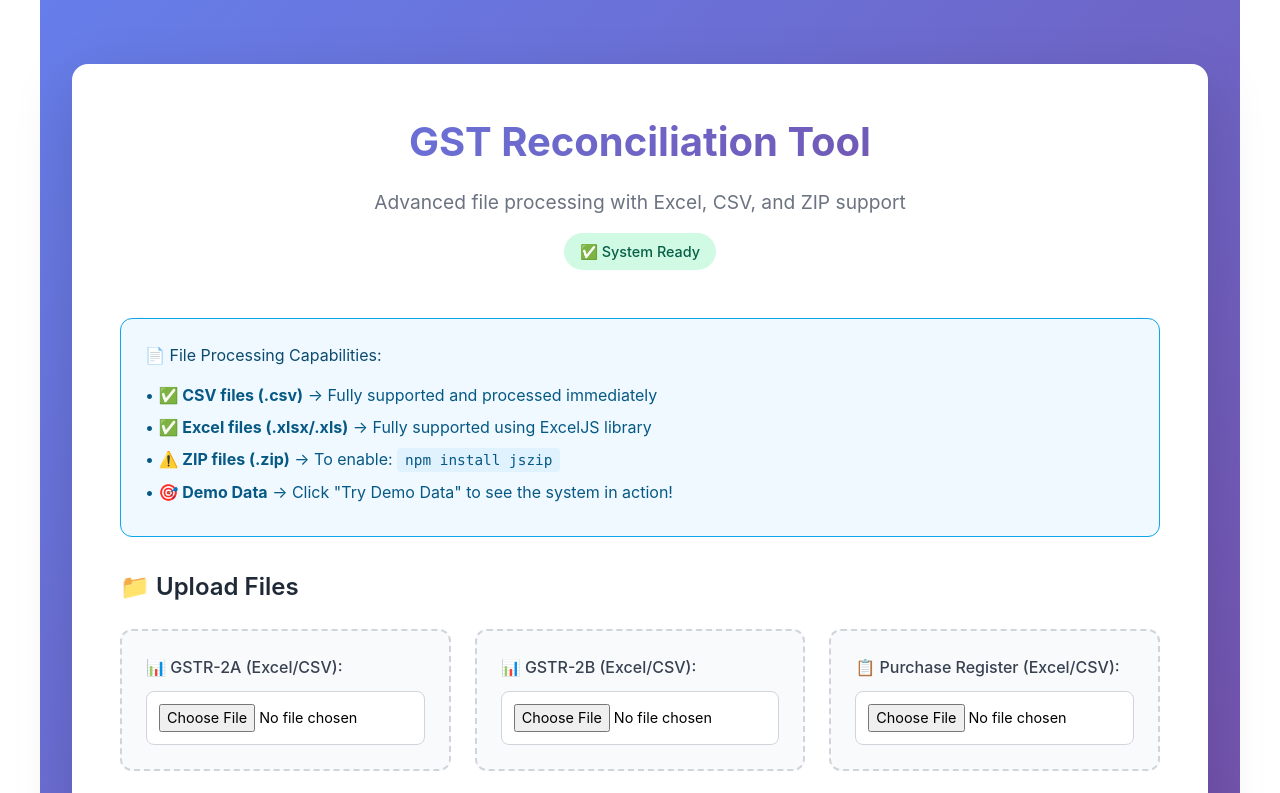
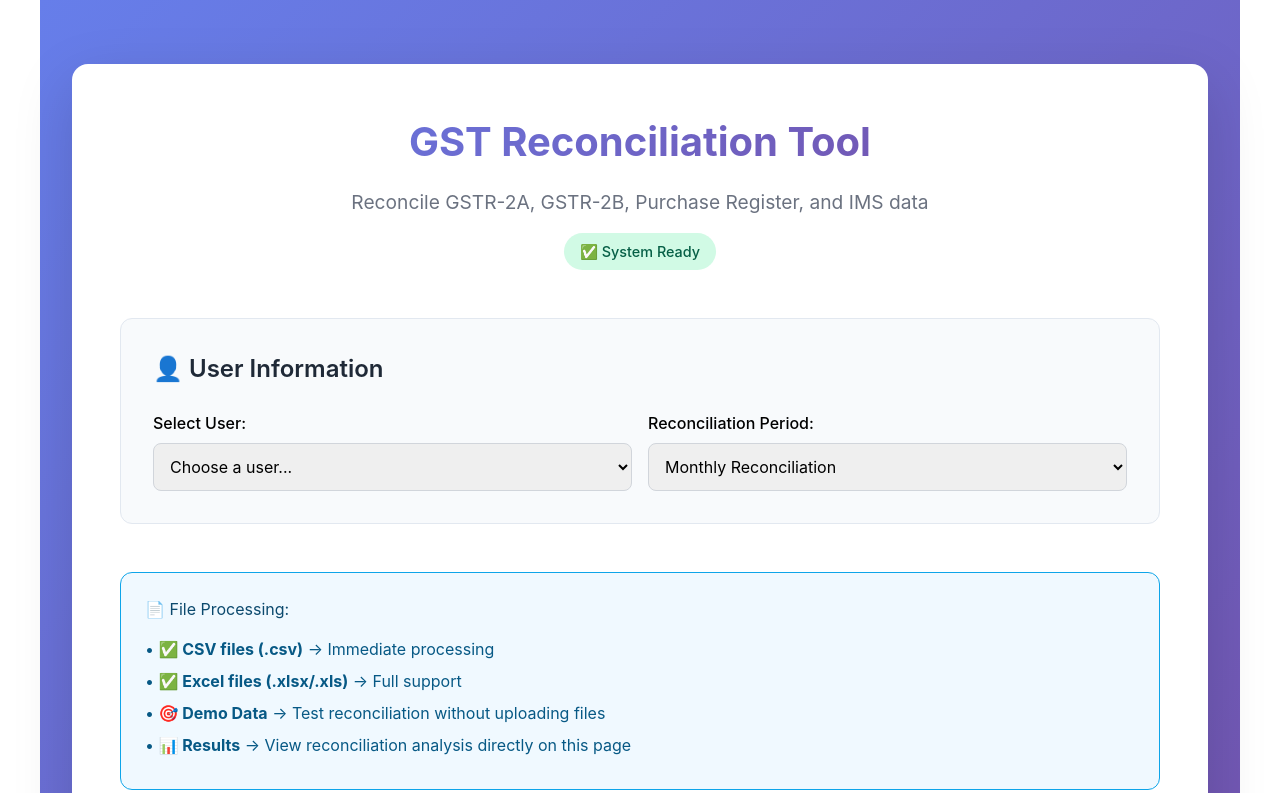
Before and after one commit to destinynokha/gst-reconciliation-tool, a React (Create React App) app: page / in a window 1280 px wide. Shown: the top 793 px of the page. Built offline with nearby package versions, Linux system fonts and the light colour scheme.

Commit message:
Update App.js

```diff
--- a/src/App.js
+++ b/src/App.js
@@ -8,9 +8,9 @@ function App() {
   const [reconciliationResults, setReconciliationResults] = useState(null);
   const [error, setError] = useState('');
   const [connectionStatus, setConnectionStatus] = useState('checking');
-  const [reconciliationType] = useState('basic'); // Default reconciliation type
-  const [selectedUser] = useState(''); // User selection not implemented yet
-  const [dateRange] = useState({ start: '', end: '' }); // Date filtering not implemented yet
+  const [reconciliationType, setReconciliationType] = useState('monthly');
+  const [selectedUser, setSelectedUser] = useState('');
+  const [dateRange, setDateRange] = useState({ start: '', end: '' });
 
   // Check connection on component mount
   useEffect(() => {
@@ -28,8 +28,14 @@ function App() {
     }
   };
 
-  // Handle reconciliation process (now works locally)
+  // Handle reconciliation process with user validation
   const handleReconciliation = async () => {
+    // Validate user selection
+    if (!selectedUser) {
+      setError('Please select a user before starting reconciliation.');
+      return;
+    }
+
     if (Object.keys(uploadedFiles).length === 0) {
       setError('Please upload at least one file before starting reconciliation.');
       return;
@@ -39,6 +45,8 @@ function App() {
     setError('');
 
     try {
+      console.log(`🔄 Starting ${reconciliationType} reconciliation for user: ${selectedUser}`);
+
       // Step 1: Process files in browser
       console.log('🔄 Processing files...');
       const processedData = await processFiles(uploadedFiles, reconciliationType);
@@ -56,8 +64,8 @@ function App() {
 
       console.log('✅ Files processed successfully');
 
-      // Step 2: Perform reconciliation locally (no external service needed)
-      console.log('🔄 Performing local reconciliation...');
+      // Step 2: Perform reconciliation locally
+      console.log('🔄 Performing reconciliation analysis...');
 
       const reconciliationResults = performLocalReconciliation(processedData.data, {
         reconciliationType,
@@ -67,10 +75,15 @@ function App() {
         totalRecords: processedData.totalRecords
       });
 
-      // Include the processed data in results for file info display
+      // Include the processed data in results for display
       const enhancedResults = {
         ...reconciliationResults,
-        processedData: processedData.data
+        processedData: processedData.data,
+        userInfo: {
+          selectedUser,
+          reconciliationType,
+          processedAt: new Date().toISOString()
+        }
       };
 
       setReconciliationResults(enhancedResults);
@@ -429,28 +442,6 @@ function App() {
     return !isNaN(cleanStr) && !isNaN(parseFloat(cleanStr)) && isFinite(cleanStr);
   };
 
-  // Process ZIP files (requires JSZip - install with: npm install jszip)
-  const processZipFile = async (file) => {
-    try {
-      console.log('📦 Processing ZIP file...');
-
-      // For now, ZIP processing requires additional setup
-      // This will be enabled once JSZip is installed
-
-      return {
-        data: [],
-        error: 'ZIP file detected. To enable ZIP processing, please install JSZip: npm install jszip'
-      };
-
-    } catch (error) {
-      console.error(`❌ ZIP processing error:`, error);
-      return {
-        data: [],
-        error: error.message
-      };
-    }
-  };
-
   // Read file as array buffer
   const readFileAsArrayBuffer = (file) => {
     return new Promise((resolve, reject) => {
@@ -572,15 +563,10 @@ function App() {
           result = await processCsvFile(file, fileType);
         } else if (fileName.endsWith('.xlsx') || fileName.endsWith('.xls')) {
           result = await processExcelFile(file, fileType);
-        } else if (fileName.endsWith('.zip')) {
-          result = await processZipFile(file);
-          if (result.error && result.error.includes('install')) {
-            requiresLibraries = true;
-          }
         } else {
           result = {
             data: [],
-            error: `Unsupported file type. Please use .csv, .xlsx, .xls, or .zip files.`
+            error: `Unsupported file type. Please use .csv, .xlsx, or .xls files.`
           };
         }
 
@@ -626,7 +612,7 @@ function App() {
       let errorMessage = 'No data could be extracted from uploaded files.';
 
       if (needsLibraries) {
-        errorMessage += ' Some files may require additional libraries. For ZIP files, install JSZip: npm install jszip';
+        errorMessage += ' Please check that your files are in the correct format (Excel or CSV).';
       } else if (hasFiles) {
         errorMessage += ' Please check that your files contain valid data and are in the correct format.';
       } else {
@@ -658,13 +644,13 @@ function App() {
       errors.push('File size exceeds 50MB limit');
     }
 
-    // Check file type
+    // Check file type - accept Excel and CSV only
     const fileName = file.name.toLowerCase();
-    if (expectedType === 'excel' && !fileName.endsWith('.xlsx') && !fileName.endsWith('.xls') && !fileName.endsWith('.csv')) {
-      errors.push('Please upload an Excel file (.xlsx, .xls) or CSV file (.csv)');
-    }
-    if (expectedType === 'zip' && !fileName.endsWith('.zip')) {
-      errors.push('Please upload a ZIP file (.zip)');
+    const supportedExtensions = ['.csv', '.xlsx', '.xls'];
+    const isSupported = supportedExtensions.some(ext => fileName.endsWith(ext));
+
+    if (!isSupported) {
+      errors.push('Please upload Excel (.xlsx, .xls) or CSV (.csv) files only');
     }
 
     return {
@@ -679,8 +665,8 @@ function App() {
 
     setError('');
 
-    // Validate file
-    const validation = validateFile(file, 'excel'); // Accept Excel, CSV, and ZIP for all types
+    // Validate file - now accepts all supported file types
+    const validation = validateFile(file, 'all');
     if (!validation.isValid) {
       setError(validation.errors.join('. '));
       return;
@@ -787,6 +773,14 @@ function App() {
 
           .upload-section {
             margin-bottom: 3rem;
+          }
+
+          .user-section {
+            margin-bottom: 3rem;
+            background: #f8fafc;
+            padding: 2rem;
+            border-radius: 12px;
+            border: 1px solid #e2e8f0;
           }
 
           .section-title {
@@ -1000,7 +994,7 @@ function App() {
         {/* Header */}
         <header className="header">
           <h1 className="title">GST Reconciliation Tool</h1>
-          <p className="subtitle">Advanced file processing with Excel, CSV, and ZIP support</p>
+          <p className="subtitle">Reconcile GSTR-2A, GSTR-2B, Purchase Register, and IMS data</p>
           <div className={`status-indicator status-${connectionStatus}`}>
             {connectionStatus === 'connected' && '✅ System Ready'}
             {connectionStatus === 'checking' && '🔄 Checking System...'}
@@ -1008,19 +1002,79 @@ function App() {
           </div>
         </header>
 
+        {/* User Login Section */}
+        <section className="user-section">
+          <h2 className="section-title">👤 User Information</h2>
+          <div style={{display: 'grid', gap: '1rem', gridTemplateColumns: 'repeat(auto-fit, minmax(250px, 1fr))'}}>
+            <div>
+              <label style={{display: 'block', marginBottom: '0.5rem', fontWeight: '500'}}>Select User:</label>
+              <select
+                value={selectedUser}
+                onChange={(e) => setSelectedUser(e.target.value)}
+                style={{
+                  width: '100%',
+                  padding: '0.75rem',
+                  border: '1px solid #d1d5db',
+                  borderRadius: '8px',
+                  fontSize: '1rem'
+                }}
+              >
+                <option value="">Choose a user...</option>
+                <option value="admin">Admin User</option>
+                <option value="accountant">Accountant</option>
+                <option value="manager">Manager</option>
+                <option value="auditor">Auditor</option>
+              </select>
+            </div>
+            <div>
+              <label style={{display: 'block', marginBottom: '0.5rem', fontWeight: '500'}}>Reconciliation Period:</label>
+              <select
+                value={reconciliationType}
+                onChange={(e) => setReconciliationType(e.target.value)}
+                style={{
+                  width: '100%',
+                  padding: '0.75rem',
+                  border: '1px solid #d1d5db',
+                  borderRadius: '8px',
+                  fontSize: '1rem'
+                }}
+              >
+                <option value="monthly">Monthly Reconciliation</option>
+                <option value="quarterly">Quarterly Reconciliation</option>
+                <option value="annual">Annual Reconciliation</option>
+                <option value="custom">Custom Period</option>
+              </select>
+            </div>
+          </div>
+        </section>
+
         {/* File Processing Information */}
         <div className="library-info">
-          <h4>📄 File Processing Capabilities:</h4>
-          <p>• <strong>✅ CSV files (.csv)</strong> → Fully supported and processed immediately</p>
-          <p>• <strong>✅ Excel files (.xlsx/.xls)</strong> → Fully supported using ExcelJS library</p>
-          <p>• <strong>⚠️ ZIP files (.zip)</strong> → To enable: <code>npm install jszip</code></p>
-          <p>• <strong>🎯 Demo Data</strong> → Click "Try Demo Data" to see the system in action!</p>
+          <h4>📄 File Processing:</h4>
+          <p>• <strong>✅ CSV files (.csv)</strong> → Immediate processing</p>
+          <p>• <strong>✅ Excel files (.xlsx/.xls)</strong> → Full support</p>
+          <p>• <strong>🎯 Demo Data</strong> → Test reconciliation without uploading files</p>
+          <p>• <strong>📊 Results</strong> → View reconciliation analysis directly on this page</p>
         </div>
 
         {/* Upload Section */}
         <section className="upload-section">
           <h2 className="section-title">📁 Upload Files</h2>
           <div className="upload-grid">
+            {/* IMS Upload */}
+            <div className="upload-item">
+              <label>🏢 IMS Data (Excel/CSV):</label>
+              <input
+                type="file"
+                accept=".csv,.xlsx,.xls"
+                onChange={(e) => handleFileUpload('ims', e.target.files[0])}
+                disabled={isProcessing}
+              />
+              {uploadedFiles.ims && (
+                <div className="file-info">✅ {uploadedFiles.ims.name}</div>
+              )}
+            </div>
+
             {/* GSTR-2A */}
             <div className="upload-item">
               <label>📊 GSTR-2A (Excel/CSV):</label>
@@ -1084,7 +1138,7 @@ function App() {
           <div className="action-buttons">
             <button
               onClick={handleReconciliation}
-              disabled={isProcessing || Object.keys(uploadedFiles).length === 0}
+              disabled={isProcessing || Object.keys(uploadedFiles).length === 0 || !selectedUser}
               className="primary-btn"
             >
               {isProcessing ? '🔄 Processing...' : '🚀 Start Reconciliation'}
@@ -1110,15 +1164,6 @@ function App() {
             >
               🔄 Reset
             </button>
-
-            {reconciliationResults && (
-              <button
-                onClick={downloadResults}
-                className="download-btn"
-              >
-                💾 Download Results
-              </button>
-            )}
           </div>
 
           {error && (
@@ -1146,7 +1191,7 @@ function App() {
                 <p>{reconciliationResults.error}</p>
                 {reconciliationResults.requiresLibraries && (
                   <div style={{marginTop: '1rem', padding: '1rem', background: '#e3f2fd', borderRadius: '6px'}}>
-                    <strong>Additional Setup:</strong> For ZIP file processing, please install JSZip: <code>npm install jszip</code>
+                    <strong>File Format Issue:</strong> Please ensure your files are in Excel (.xlsx, .xls) or CSV (.csv) format.
                   </div>
                 )}
               </div>
@@ -1162,14 +1207,20 @@ function App() {
                 border: `1px solid ${reconciliationResults.isDemoData ? '#90caf9' : '#c3e6cb'}`,
                 marginBottom: '2rem'
               }}>
-                <h3>{reconciliationResults.isDemoData ? '🎯 Demo Data Processing Complete' : '✅ Reconciliation Completed Successfully'}</h3>
+                <h3>{reconciliationResults.isDemoData ? '🎯 Demo Reconciliation Complete' : '✅ Reconciliation Completed Successfully'}</h3>
+                {reconciliationResults.userInfo && (
+                  <div style={{marginTop: '1rem', padding: '1rem', background: 'rgba(255,255,255,0.5)', borderRadius: '6px'}}>
+                    <p><strong>User:</strong> {reconciliationResults.userInfo.selectedUser}</p>
+                    <p><strong>Period:</strong> {reconciliationResults.userInfo.reconciliationType}</p>
+                    <p><strong>Processed At:</strong> {new Date(reconciliationResults.userInfo.processedAt).toLocaleString()}</p>
+                  </div>
+                )}
                 <p style={{marginTop: '1rem'}}>
-                  Total records processed: {reconciliationResults.totalRecords || 'N/A'}
+                  <strong>Total records processed:</strong> {reconciliationResults.totalRecords || 'N/A'}
                 </p>
-                <p>Processing completed at: {new Date(reconciliationResults.processedAt).toLocaleString()}</p>
                 {reconciliationResults.isDemoData && (
                   <p style={{marginTop: '1rem', fontStyle: 'italic'}}>
-                    This is demo data to show how the system works. Upload your own CSV files to process real data!
+                    This is demo data showing how reconciliation works. Upload your real files to process actual GST data!
                   </p>
                 )}
               </div>
```
